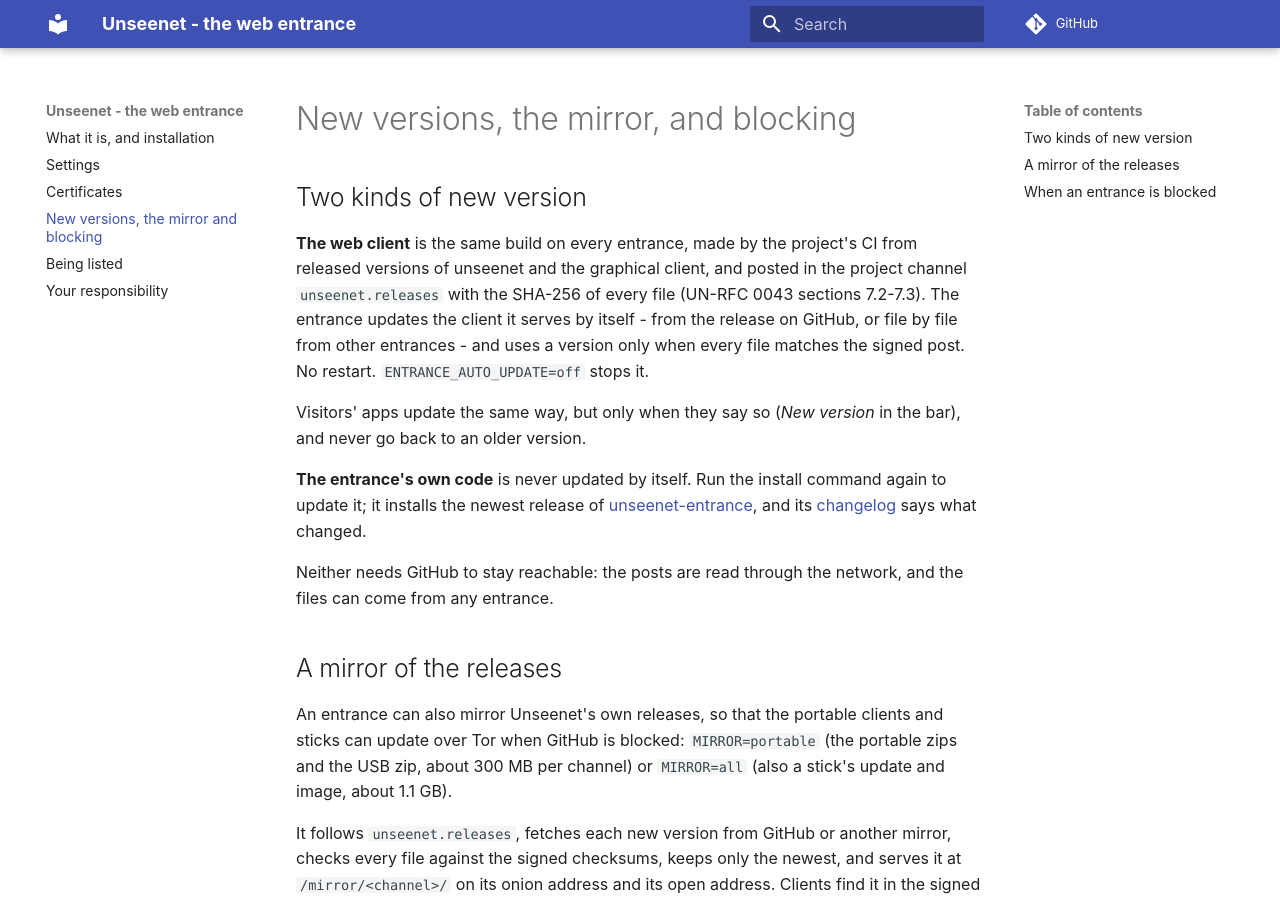
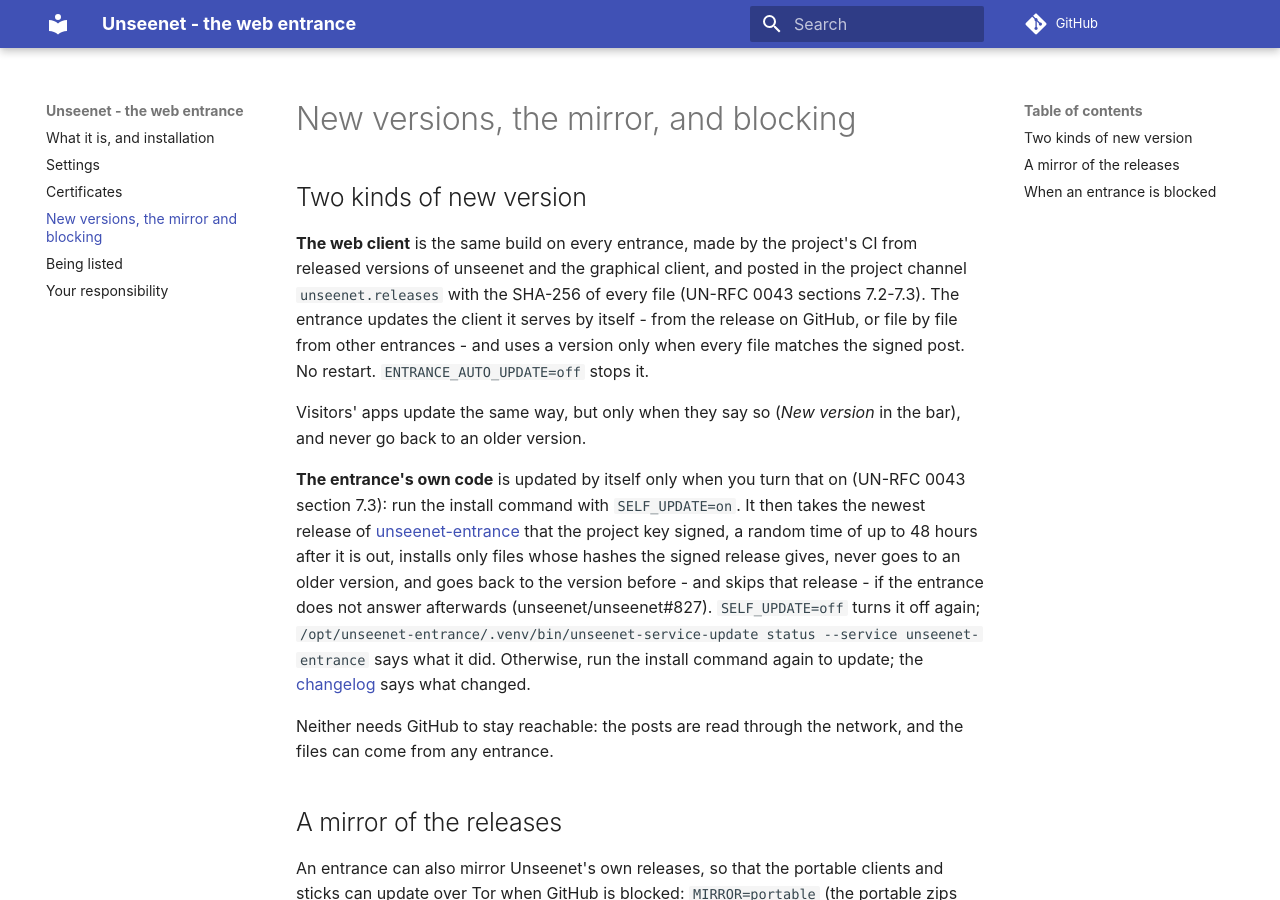
Before and after one commit to unseenet/unseenet-entrance, an MkDocs documentation site: the page built from docs/entrance/updates.md, in a window 1280 px wide and 900 px high. Built offline with MkDocs 1.6.1 and Material for MkDocs 9.7.7, drawn with Linux system fonts in a browser that asks for light colours; comment, search, counter and statistics services are not loaded.

Commit message:
The entrance can update its own code, when its operator turns that on (unseenet#827) (#78)
Claude-Session: https://claude.ai/code/session_018Y3WsBj3oYsWeYERomfPzL

Co-authored-by: Claude Opus 5.5 <noreply@anthropic.com>

```diff
--- a/docs/entrance/updates.md
+++ b/docs/entrance/updates.md
@@ -13,10 +13,19 @@ No restart. `ENTRANCE_AUTO_UPDATE=off` stops it.
 Visitors' apps update the same way, but only when they say so (*New version*
 in the bar), and never go back to an older version.
 
-**The entrance's own code** is never updated by itself. Run the install
-command again to update it; it installs the newest release of
-[unseenet-entrance](https://github.com/unseenet/unseenet-entrance/releases),
-and its [changelog](https://github.com/unseenet/unseenet-entrance/blob/main/CHANGELOG.md)
+**The entrance's own code** is updated by itself only when you turn that on
+(UN-RFC 0043 section 7.3): run the install command with `SELF_UPDATE=on`. It
+then takes the newest release of
+[unseenet-entrance](https://github.com/unseenet/unseenet-entrance/releases)
+that the project key signed, a random time of up to 48 hours after it is out,
+installs only files whose hashes the signed release gives, never goes to an
+older version, and goes back to the version before - and skips that release -
+if the entrance does not answer afterwards (unseenet/unseenet#827).
+`SELF_UPDATE=off` turns it off again;
+`/opt/unseenet-entrance/.venv/bin/unseenet-service-update status --service
+unseenet-entrance` says what it did. Otherwise, run the install command again
+to update; the
+[changelog](https://github.com/unseenet/unseenet-entrance/blob/main/CHANGELOG.md)
 says what changed.
 
 Neither needs GitHub to stay reachable: the posts are read through the
```
Also changed, not shown: CHANGELOG.md (+6 -0 lines), 2 other files.
